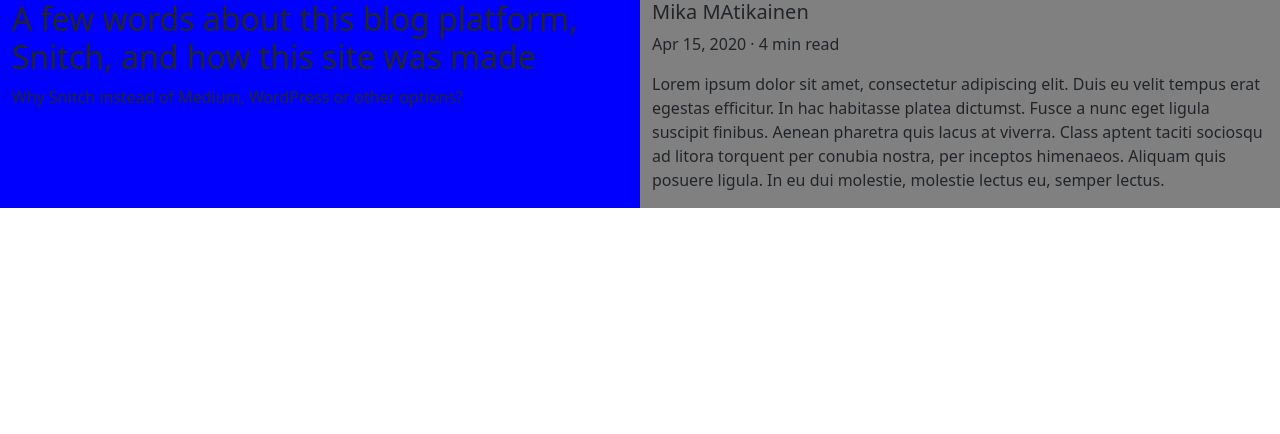
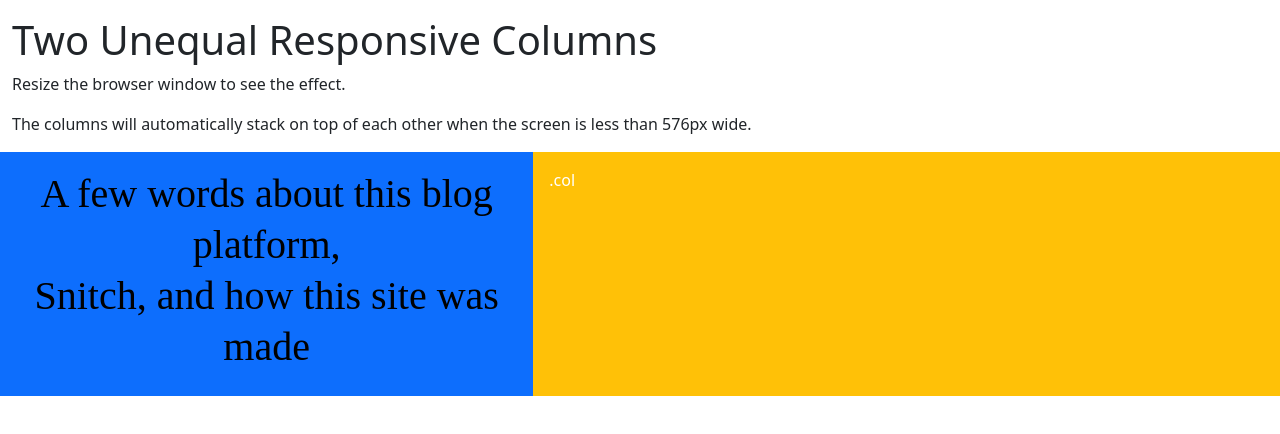
Before and after one commit to allanmauko/snitch-client, a Next.js app in the folder snitch-client/: page /about in a window 1280 px wide. Shown: the top 434 px of the page. Built offline with nearby package versions, Linux system fonts and the light colour scheme.

Commit message:
Fixing the about page

```diff
--- a/snitch-client/pages/about.js
+++ b/snitch-client/pages/about.js
@@ -1,32 +1,28 @@
 // import bootstrap from 'bootstrap'
-
 
 
 function About() {
     return (
 
-    <div className="container-fluid">
-    <div className="row" style={{ backgroundColor: "gray" }}>
-      <div className="col-sm-6" style={{ backgroundColor: "blue" }}>
-        <h2>A few words about this blog platform,  <br />
-        Snitch, and how this site was made</h2>
-        <p>Why Snitch instead of Medium, WordPress or other options?</p>
-      </div>
-      <div className="col-sm-6">
-        <image src="https://pilbox.themuse.com/image.jpg?filter=antialias&h=384&opt=1&pos=top-left&prog=1&q=keep&url=https%3A%2F%2Fcms-assets.themuse.com%2Fmedia%2Flead%2Fquestions-to-ask-05202022-602012447-Thomas-Barwick.jpg%3Fv%3Ded8d97d1eee7834c77adc5d87afe41247a8b2473&w=767"
-        alt="Holding image"
-        width="70px"
-        height="70px" />
-        <h5>Mika MAtikainen</h5>
-        <p>Apr 15, 2020 · 4 min read</p>
-        <div>
-          <p>Lorem ipsum dolor sit amet, consectetur adipiscing elit. Duis eu velit tempus erat egestas efficitur. In hac habitasse platea dictumst. Fusce a nunc eget ligula suscipit finibus. Aenean pharetra quis lacus at viverra.
-
-Class aptent taciti sociosqu ad litora torquent per conubia nostra, per inceptos himenaeos. Aliquam quis posuere ligula. In eu dui molestie, molestie lectus eu, semper lectus. </p>
-        </div>
-      </div>
+      <div class="container-fluid mt-3">
+  <h1>Two Unequal Responsive Columns</h1>
+  <p>Resize the browser window to see the effect.</p>
+  <p>The columns will automatically stack on top of each other when the screen is less than 576px wide.</p>
+  <div class="row">
+    <div class="col-sm-5 p-3 bg-primary text-white">
+    <h5 style={{
+      fontFamily: 'Acme',
+      fontStyle: 'normal',
+      fontWeight: '400',
+      fontSize: '40px',
+      lineHeight: '51px',
+      textAlign: 'center',
+      color: '#000000'}}>A few words about this blog platform,  <br />
+       Snitch, and how this site was made</h5>
     </div>
+    <div class="col-sm-7 p-3 bg-warning text-white">.col</div>
   </div>
+</div>
 
     );
 }
@@ -35,3 +31,29 @@
     // < h1 >
     //     A few words about this blog platform,<br/> Snitch, and how this site was made
     //   </h1>
+
+
+
+
+    //     <div className="container-fluid">
+//     <div className="row" style={{ backgroundColor: "gray" }}>
+//       <div className="col-sm-6">
+//         <h2>A few words about this blog platform,  <br />
+//         Snitch, and how this site was made</h2>
+//         <p>Why Snitch instead of Medium, WordPress or other options?</p>
+//       </div>
+//       <div className="col-sm-6">
+//         <img src="https://pilbox.themuse.com/image.jpg?filter=antialias&h=384&opt=1&pos=top-left&prog=1&q=keep&url=https%3A%2F%2Fcms-assets.themuse.com%2Fmedia%2Flead%2Fquestions-to-ask-05202022-602012447-Thomas-Barwick.jpg%3Fv%3Ded8d97d1eee7834c77adc5d87afe41247a8b2473&w=767"
+//         alt="Holding image"
+//         width="70px"
+//         height="70px" />
+//         <h5>Mika Matikainen</h5>
+//         <p>Apr 15, 2020 · 4 min read</p>
+//         <div>
+//           <p>Lorem ipsum dolor sit amet, consectetur adipiscing elit. Duis eu velit tempus erat egestas efficitur. In hac habitasse platea dictumst. Fusce a nunc eget ligula suscipit finibus. Aenean pharetra quis lacus at viverra.
+
+// Class aptent taciti sociosqu ad litora torquent per conubia nostra, per inceptos himenaeos. Aliquam quis posuere ligula. In eu dui molestie, molestie lectus eu, semper lectus. </p>
+//         </div>
+//       </div>
+//     </div>
+//   </div>
```
